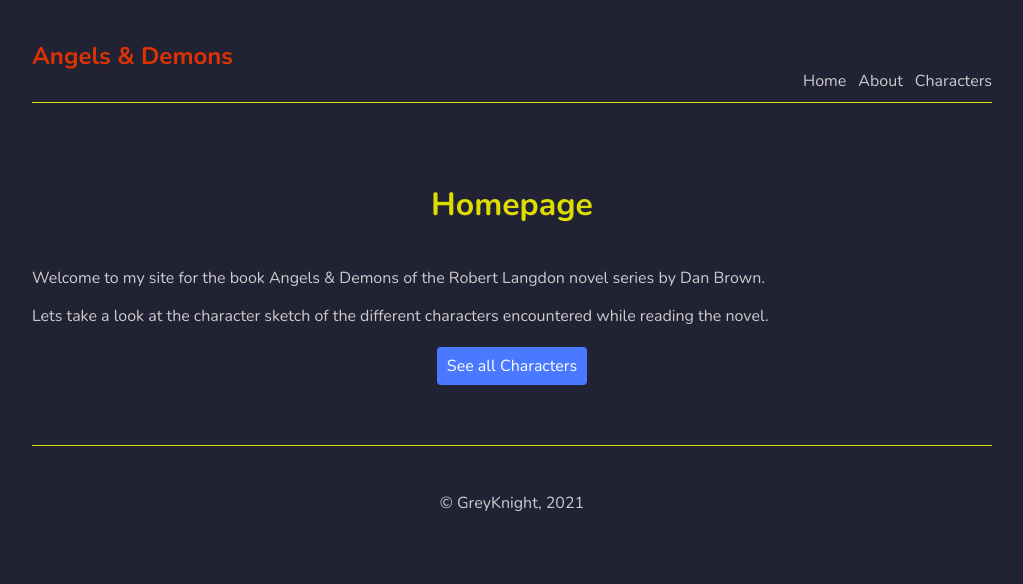
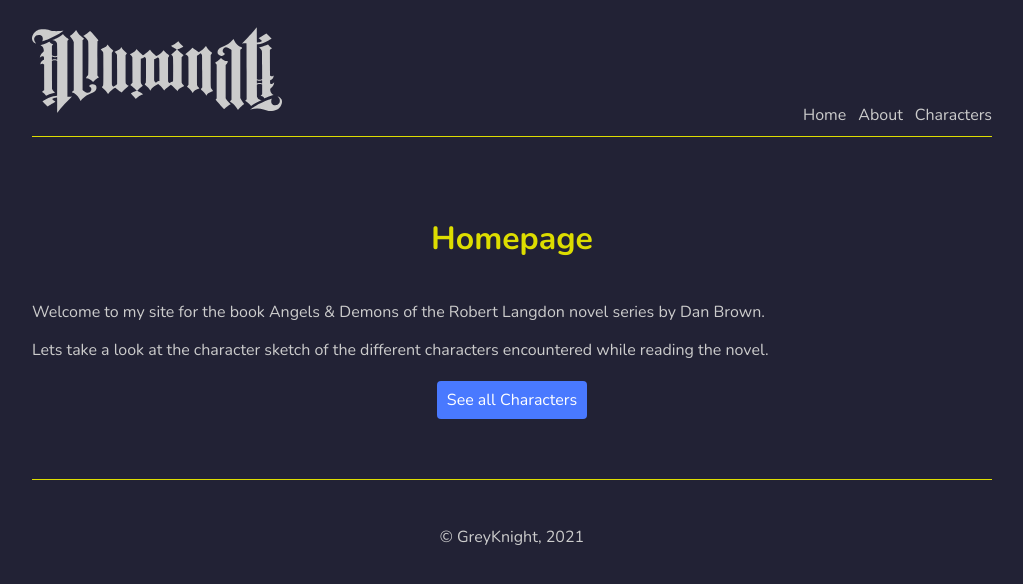
Before and after one commit to SurajSarangi/Angels-and-demons, a Next.js app: page / in a window 1280 px wide. Shown: the top 584 px of the page, without its empty margins (128-1151 px from the left). Built offline with nearby package versions, Linux system fonts and the light colour scheme.

Commit message:
added an image to navbar

```diff
--- a/partials/navbar.js
+++ b/partials/navbar.js
@@ -1,10 +1,12 @@
 import Link from 'next/link';
+import Image from 'next/image';
 
 const Navbar = () => {
     return (
         <nav>
             <div className="logo">
-                <h1>Angels &amp; Demons</h1>
+                <Image src="/illuminati.svg" height={100} width={250} />
+                {/* <h1>Angels &amp; Demons</h1> */}
             </div>
             <Link href="/">Home</Link>
             <Link href="/about">About</Link>
```
Also changed, not shown: public/illuminati.svg (added), public/vercel.svg (deleted).
